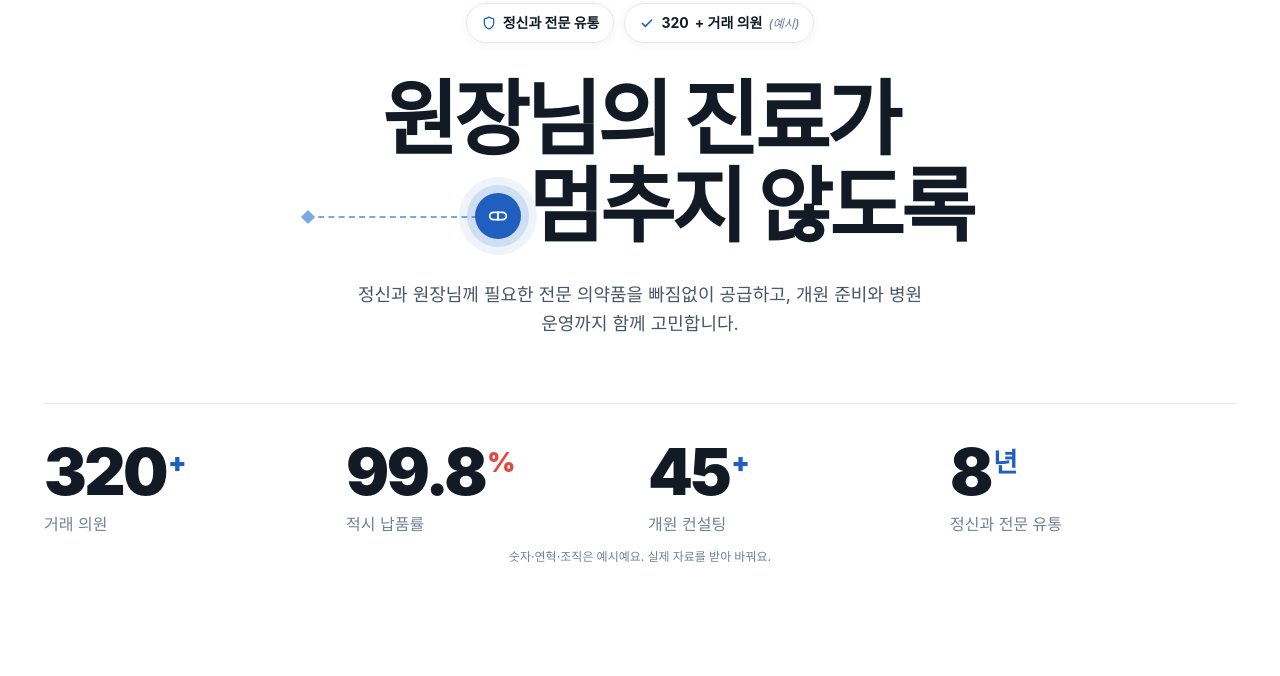
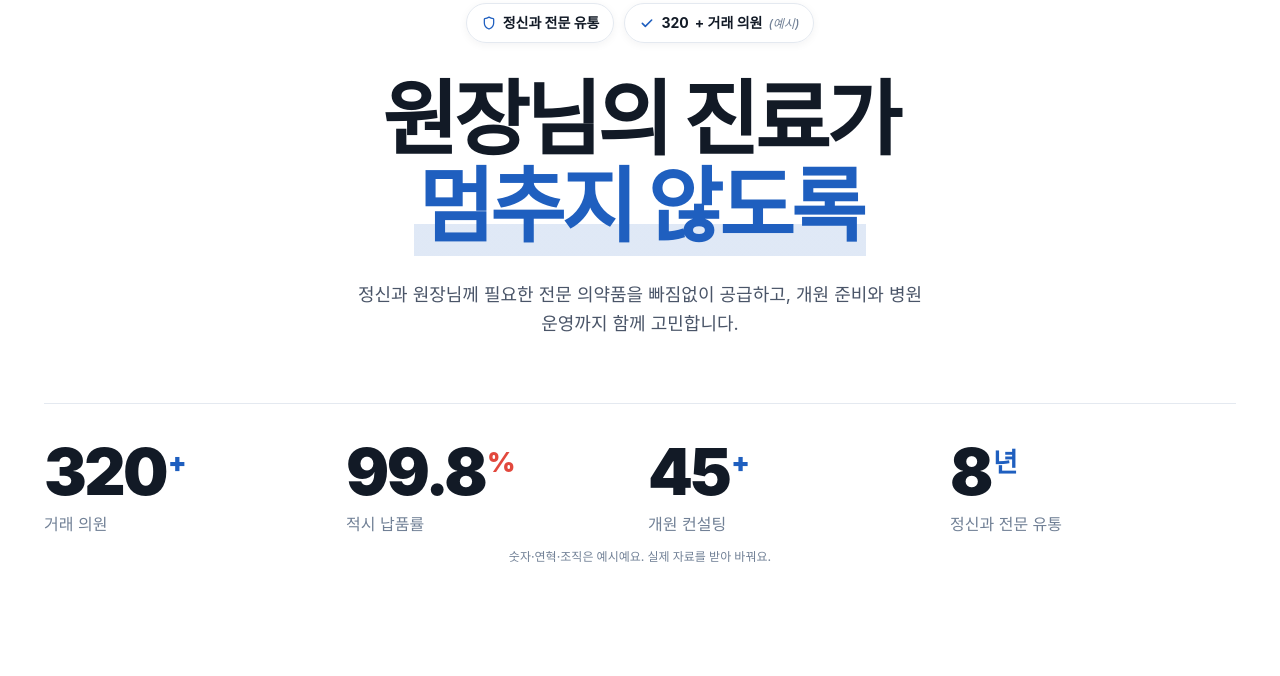
Before and after one commit to yoonwork/pharm-site-demo, a plain HTML site: page index.html in a window 1280 px wide. Shown: the part 861-1537 px from the top of the page. Drawn offline with Linux system fonts and the light colour scheme; a web font is replaced by a local one.

Commit message:
Simplify statement highlight
Co-Authored-By: Claude Opus 5.5 <noreply@anthropic.com>

```diff
--- a/index.html
+++ b/index.html
@@ -667,6 +667,9 @@ table.list th,.cmp th{background:#fff}
   .vc.tall .im,.vc.mid .im,.vc.short .im{height:420px;margin:0}
   .darkcard{min-height:520px;padding:28px 22px}
 }
+
+/* 큰 문장 강조 */
+.statement3 .hl{color:var(--brand);background:linear-gradient(transparent 68%,rgba(31,95,191,.14) 68%);padding:0 .05em}
 </style>
 </head>
 <body>
@@ -724,7 +727,7 @@ table.list th,.cmp th{background:#fff}
 
 <section class="s3" id="about">
   <div class="badges reveal"><span><svg width="16" height="16"><use href="#i-shield"/></svg>정신과 전문 유통</span><span><svg width="16" height="16"><use href="#i-check"/></svg><b class="count" data-to="320">0</b>+ 거래 의원 <em class="ex">(예시)</em></span></div>
-  <h2 class="statement3 reveal">원장님의 진료가<br><span class="ind">멈추지 않도록<i class="dash"></i><i class="target"><svg width="22" height="22"><use href="#i-pill"/></svg></i></span></h2>
+  <h2 class="statement3 reveal">원장님의 진료가<br><span class="hl">멈추지 않도록</span></h2>
   <p class="lead3 reveal">정신과 원장님께 필요한 전문 의약품을 빠짐없이 공급하고, 개원 준비와 병원 운영까지 함께 고민합니다.</p>
   <div class="nums3 reveal"><div><b><span class="count" data-to="320">0</span><sup>+</sup></b><span>거래 의원</span></div><div><b><span class="count" data-to="99.8" data-dec="1">0</span><sup>%</sup></b><span>적시 납품률</span></div><div><b><span class="count" data-to="45">0</span><sup>+</sup></b><span>개원 컨설팅</span></div><div><b><span class="count" data-to="8">0</span><sup>년</sup></b><span>정신과 전문 유통</span></div></div>
   <p class="ex" style="text-align:center;margin-top:10px">숫자·연혁·조직은 예시예요. 실제 자료를 받아 바꿔요.</p>
```
